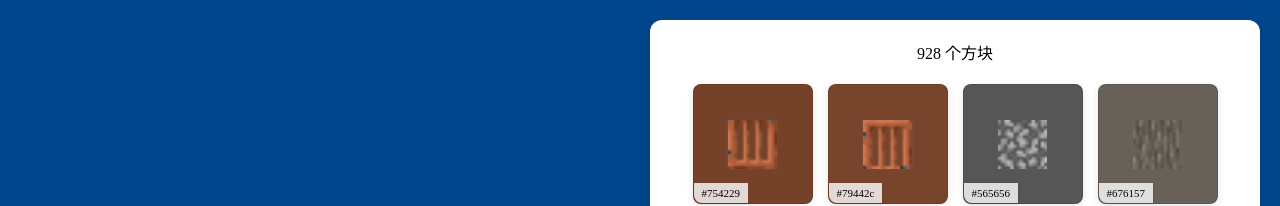
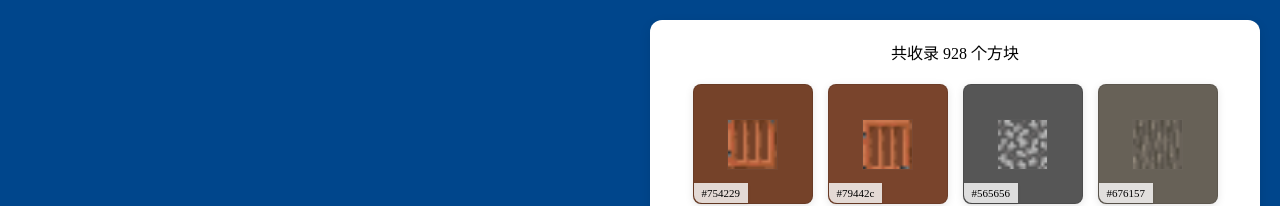
Before and after one commit to kly777/mcolor, a Vue app: page / in a window 1280 px wide. Shown: the top 206 px of the page. Built offline with nearby package versions, Linux system fonts and the light colour scheme.

Commit message:
docs(README): 更新项目介绍并移除无关内容
- 修改 README.md 文件，将项目介绍更新为 MColor 的描述
- 移除 Vue 3 + TypeScript + Vite 相关的无关内容
- 更新 Blocks.vue 组件中的方块数量显示文本

```diff
--- a/src/components/Blocks.vue
+++ b/src/components/Blocks.vue
@@ -1,7 +1,7 @@
 <template>
   <div class="blocks">
     <div class="info">
-      {{ blocksData.length }} 个方块
+     共收录 {{ blocksData.length }} 个方块
     </div>
     <div class="blocks-container">
       <block class="block" v-for="block in sortedBlocks" :key="block.file_name" :block="block"></block>
```
Also changed, not shown: 1 other file (tests, documents, lock files or other folders).
